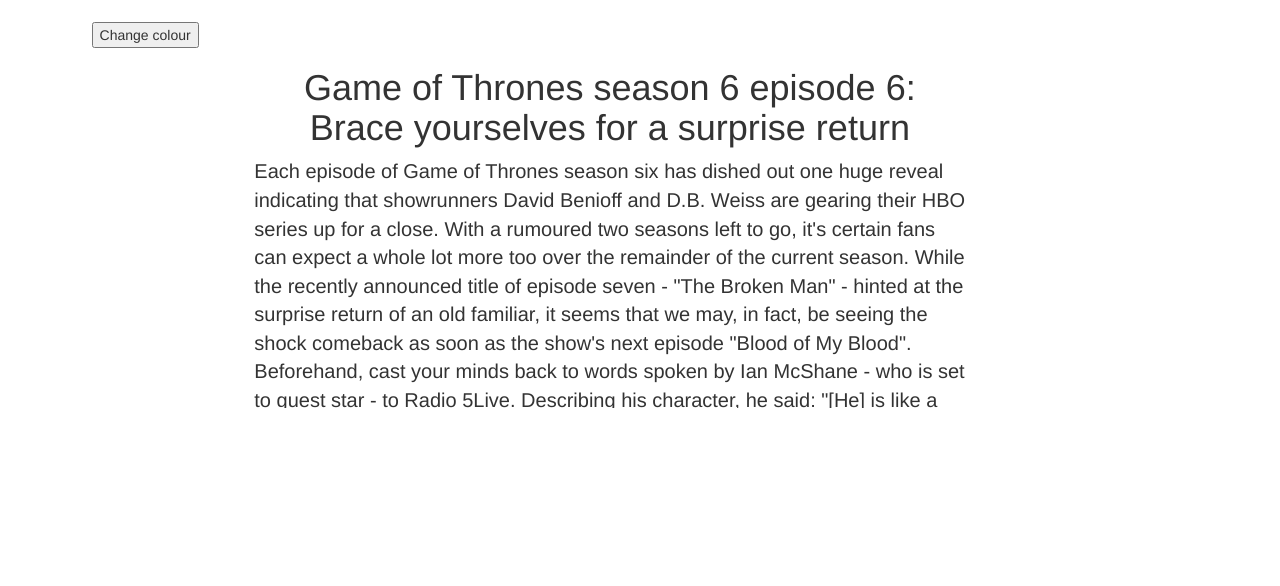
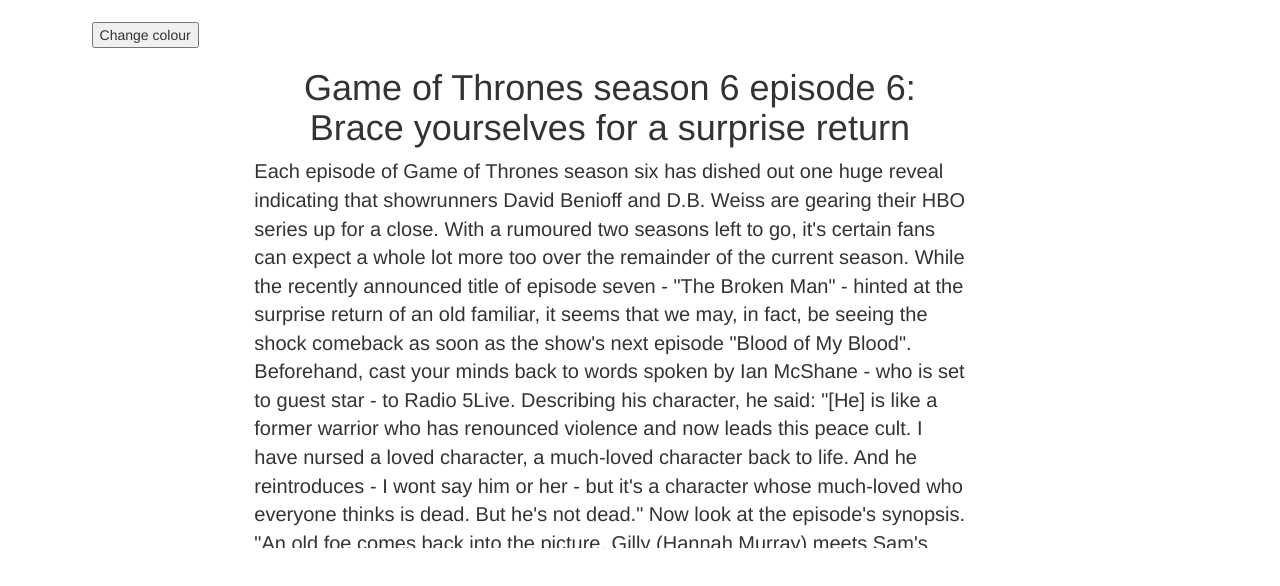
Before and after one commit to atulj18/atulj18.github.io, a plain HTML site: page got.html in a window 1280 px wide. Shown: the part 196-782 px from the top of the page. Drawn offline with Linux system fonts and the light colour scheme.

Commit message:
Increasing content of got page

```diff
--- a/style.css
+++ b/style.css
@@ -75,6 +75,6 @@
     font-size: 20px;
 }
 .content{
-    max-height: 360px;
+    max-height: 500px;
     overflow: auto;
 }
```
